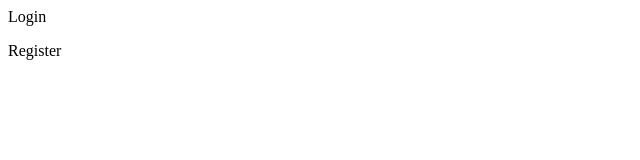
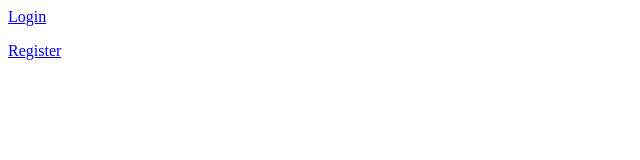
Before and after one commit to VivekBhawsar18/CS.IT-3-SEM-A, a plain HTML site: page index.html in a window 1280 px wide. Shown: the whole page, without its empty margins (0-640 px from the left). Drawn offline with Linux system fonts and the light colour scheme.

Commit message:
Update index.html

```diff
--- a/index.html
+++ b/index.html
@@ -5,7 +5,7 @@
     <title>Home</title>
 </head>
 <body>
-    <p>Login <a href="login.html"></a></p>
-    <p>Register<a href="register.html"></a></p>
+    <p> <a href="login.html">Login</a></p>
+    <p><a href="register.html">Register</a></p>
 </body>
 </html>
```
